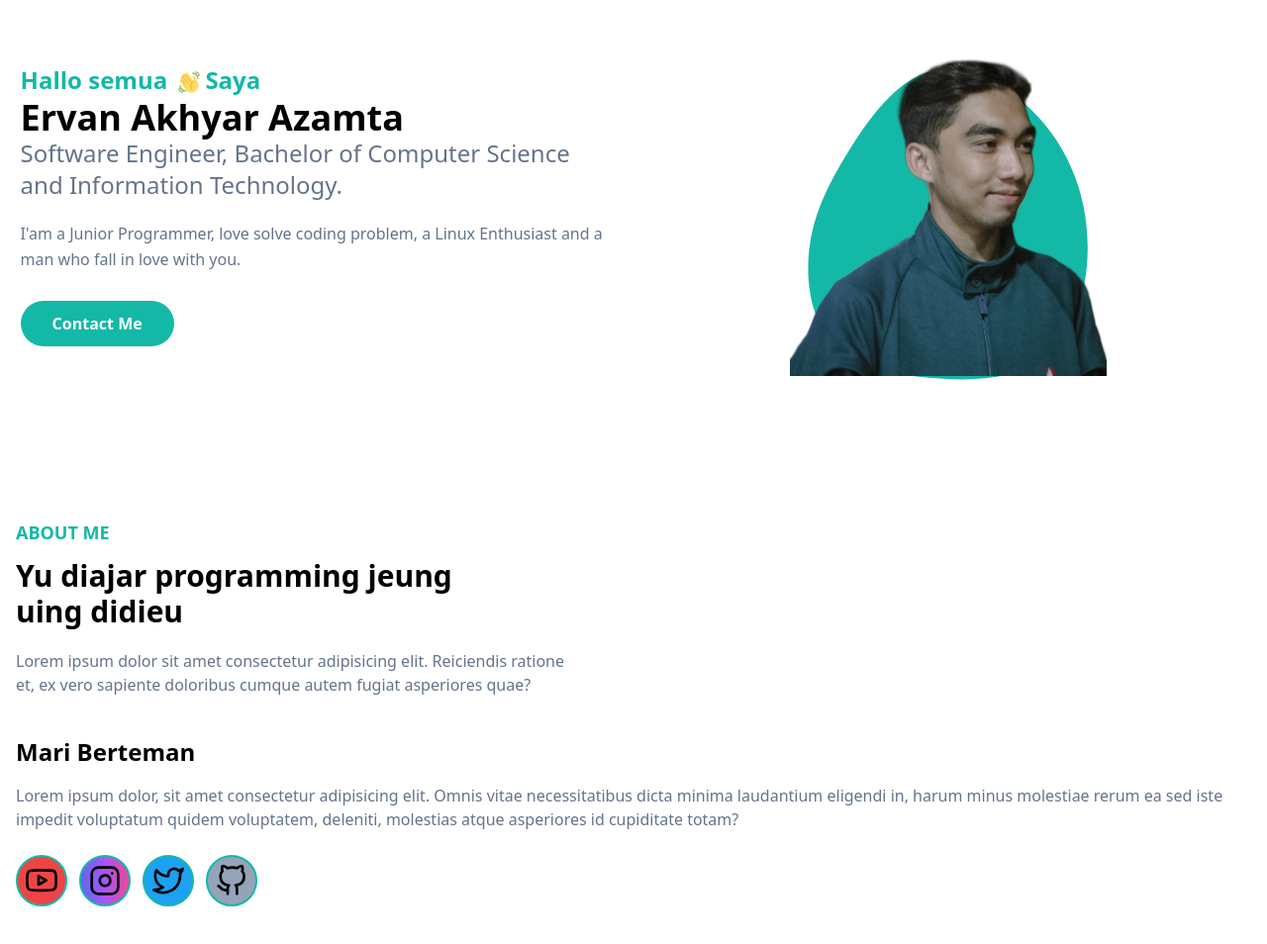
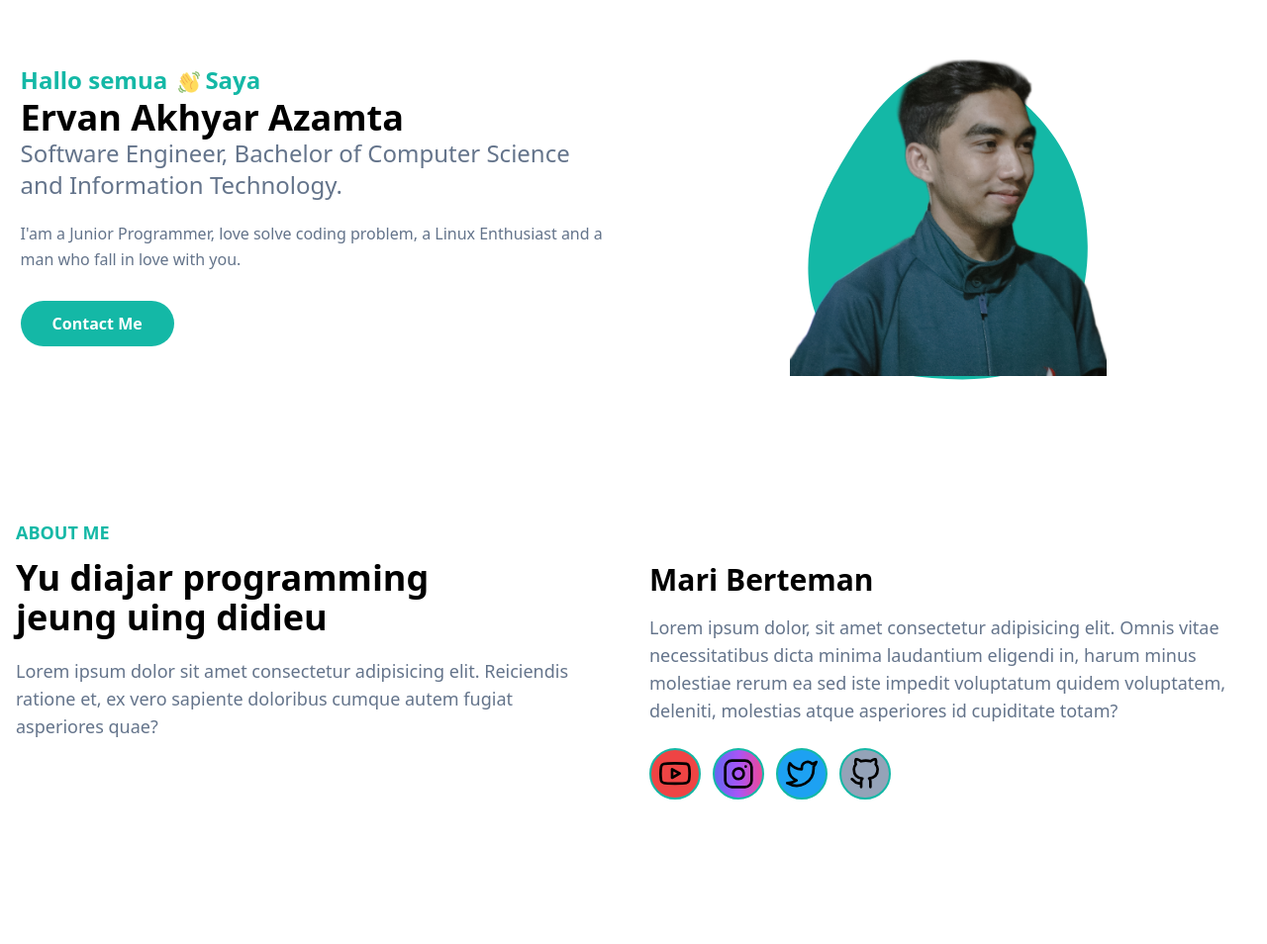
Before and after one commit to AkhyarAzamta/personal-web, a website: page index.html in a window 1280 px wide. Shown: the part 120-1074 px from the top of the page at 99% size. Drawn offline with nearby package versions, Linux system fonts and the light colour scheme.

Commit message:
about section

```diff
--- a/index.html
+++ b/index.html
@@ -51,14 +51,14 @@
     <section id="about" class="pt-36 pb-32">
         <div class="container">
             <div class="flex flex-wrap">
-                <div class="w-full px-4 mb-10">
+                <div class="w-full px-4 mb-10 lg:w-1/2">
                     <h4 class="font-bold uppercase text-primary text-lg mb-3">About Me</h4>
-                    <h2 class="font-bold text-black text-3xl mb-5 max-w-md">Yu diajar programming jeung uing didieu</h2>
-                    <p class="font-medium text-base text-secondary max-w-xl">Lorem ipsum dolor sit amet consectetur adipisicing elit. Reiciendis ratione et, ex vero sapiente doloribus cumque autem fugiat asperiores quae?</p>
+                    <h2 class="font-bold text-black text-3xl mb-5 max-w-md lg:text-4xl">Yu diajar programming jeung uing didieu</h2>
+                    <p class="font-medium text-base text-secondary max-w-xl lg:text-lg">Lorem ipsum dolor sit amet consectetur adipisicing elit. Reiciendis ratione et, ex vero sapiente doloribus cumque autem fugiat asperiores quae?</p>
                 </div>
-                <div class="w-full px-4">
-                    <h3 class="font-semibold text-black text-2xl mb-4">Mari Berteman</h3>
-                    <p class="font-medium text-base text-secondary mb-6">Lorem ipsum dolor, sit amet consectetur adipisicing elit. Omnis vitae necessitatibus dicta minima laudantium eligendi in, harum minus molestiae rerum ea sed iste impedit voluptatum quidem voluptatem, deleniti, molestias atque asperiores id cupiditate totam?</p>
+                <div class="w-full px-4 lg:w-1/2">
+                    <h3 class="font-semibold text-black text-2xl mb-4 lg:text-3xl lg:pt-11">Mari Berteman</h3>
+                    <p class="font-medium text-base text-secondary mb-6 lg:text-lg">Lorem ipsum dolor, sit amet consectetur adipisicing elit. Omnis vitae necessitatibus dicta minima laudantium eligendi in, harum minus molestiae rerum ea sed iste impedit voluptatum quidem voluptatem, deleniti, molestias atque asperiores id cupiditate totam?</p>
                     <div class="flex gap-3">
                         <!-- Youtube -->
                         <a class="rounded-full border border-primary p-2 bg-red-500 border-2" href="https://www.youtube.com/@akhyar.azamta" target="_blank">
```
Also changed, not shown: src/css/style.css.
